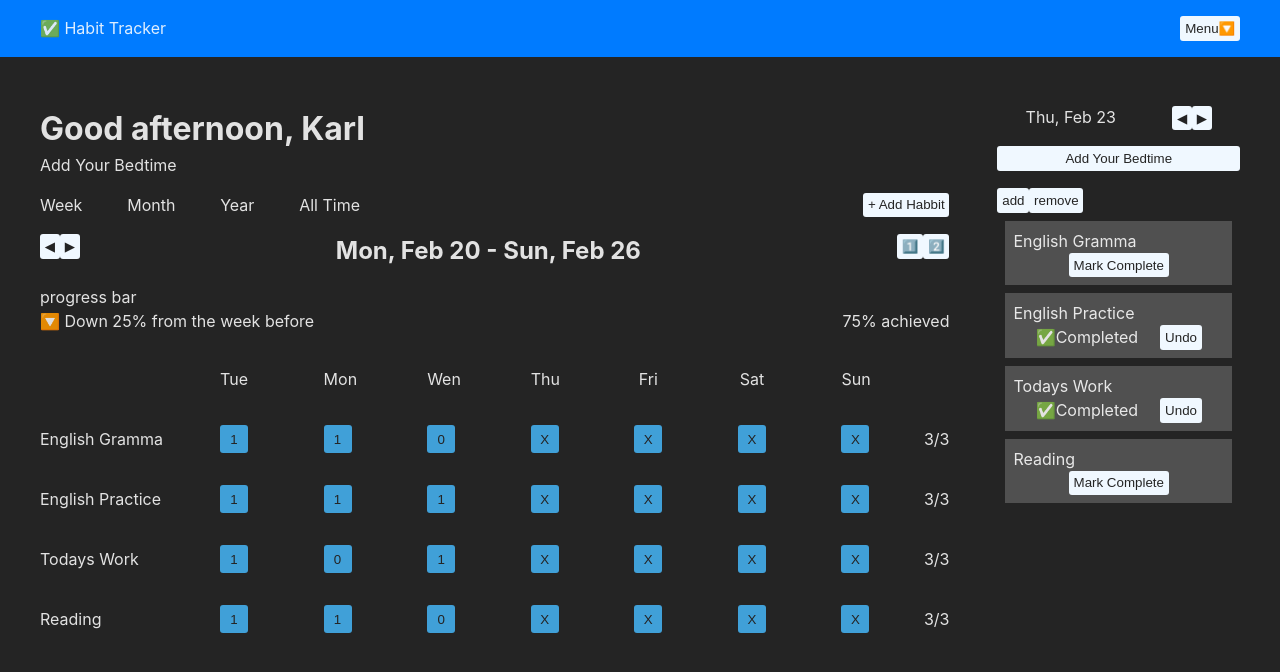
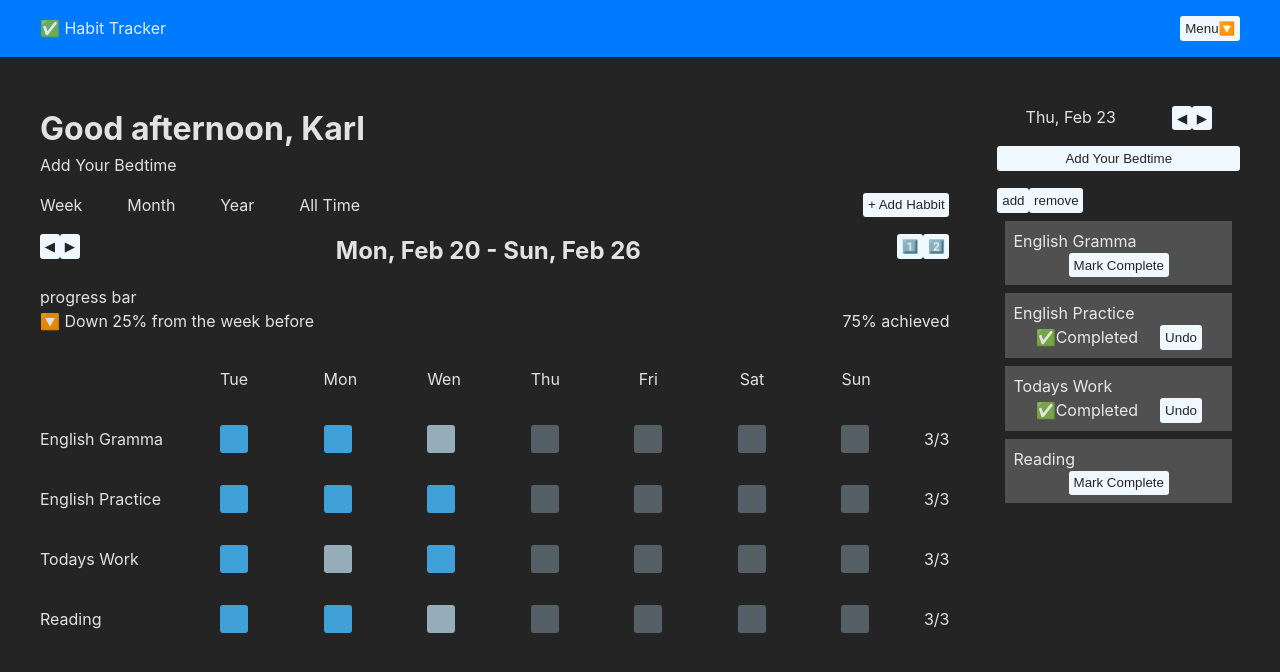
Before and after one commit to blacknii/habit-tracker, a React (Vite) app in the folder habit tracker/: page / in a window 1280 px wide. Shown: the top 672 px of the page. Built offline with nearby package versions, Linux system fonts and the light colour scheme.

Commit message:
buttons rendering optimization

```diff
--- a/habit tracker/src/components/dashboard/dashboardLeft/DashboardLeftHabit.jsx
+++ b/habit tracker/src/components/dashboard/dashboardLeft/DashboardLeftHabit.jsx
@@ -16,12 +16,14 @@ function DashboardLeftHabit(props) {
         <p>{props.name}</p>
       </div>
       <div className={styles.days}>
-        {/* ############################################################################ */}
-
         {daysArr.map((day) => {
+          if (
+            props.dayOfTheWeek - day >= 0 &&
+            reversedArr[props.dayOfTheWeek - day] === 1
+          ) {
             return (
               <button
-              className={styles.day}
+                className={styles["day-done"]}
                 onClick={() =>
                   dispatch(
                     completionsSwitch([
@@ -30,15 +32,29 @@ function DashboardLeftHabit(props) {
                     ])
                   )
                 }
-            >
-              {props.dayOfTheWeek - day >= 0
-                ? reversedArr[props.dayOfTheWeek - day]
-                : "X"}
-            </button>
+              ></button>
             );
+          } else if (
+            props.dayOfTheWeek - day >= 0 &&
+            reversedArr[props.dayOfTheWeek - day] === 0
+          ) {
+            return (
+              <button
+                className={styles["day-not-done"]}
+                onClick={() =>
+                  dispatch(
+                    completionsSwitch([
+                      props.name,
+                      lastIndex - props.dayOfTheWeek + day,
+                    ])
+                  )
+                }
+              ></button>
+            );
+          } else {
+            return <button className={styles["day-waining"]}></button>;
+          }
         })}
-
-        {/* ############################################################################ */}
       </div>
       <div className={styles["row-end"]}>
         <p>3/{props.dayOfTheWeek}</p>
--- a/habit tracker/src/components/dashboard/dashboardLeft/DashboardLeftHabit.module.css
+++ b/habit tracker/src/components/dashboard/dashboardLeft/DashboardLeftHabit.module.css
@@ -16,8 +16,20 @@
   align-items: center;
 }
 
-.day {
+.day-done {
   height: 1.75rem;
   width: 1.75rem;
   background-color: rgb(64, 160, 216);
 }
+
+.day-not-done {
+  height: 1.75rem;
+  width: 1.75rem;
+  background-color: rgb(149, 172, 185);
+}
+
+.day-waining {
+  height: 1.75rem;
+  width: 1.75rem;
+  background-color: rgb(85, 95, 102);
+}
```
Lines whose indentation alone changed are shown as unchanged.
